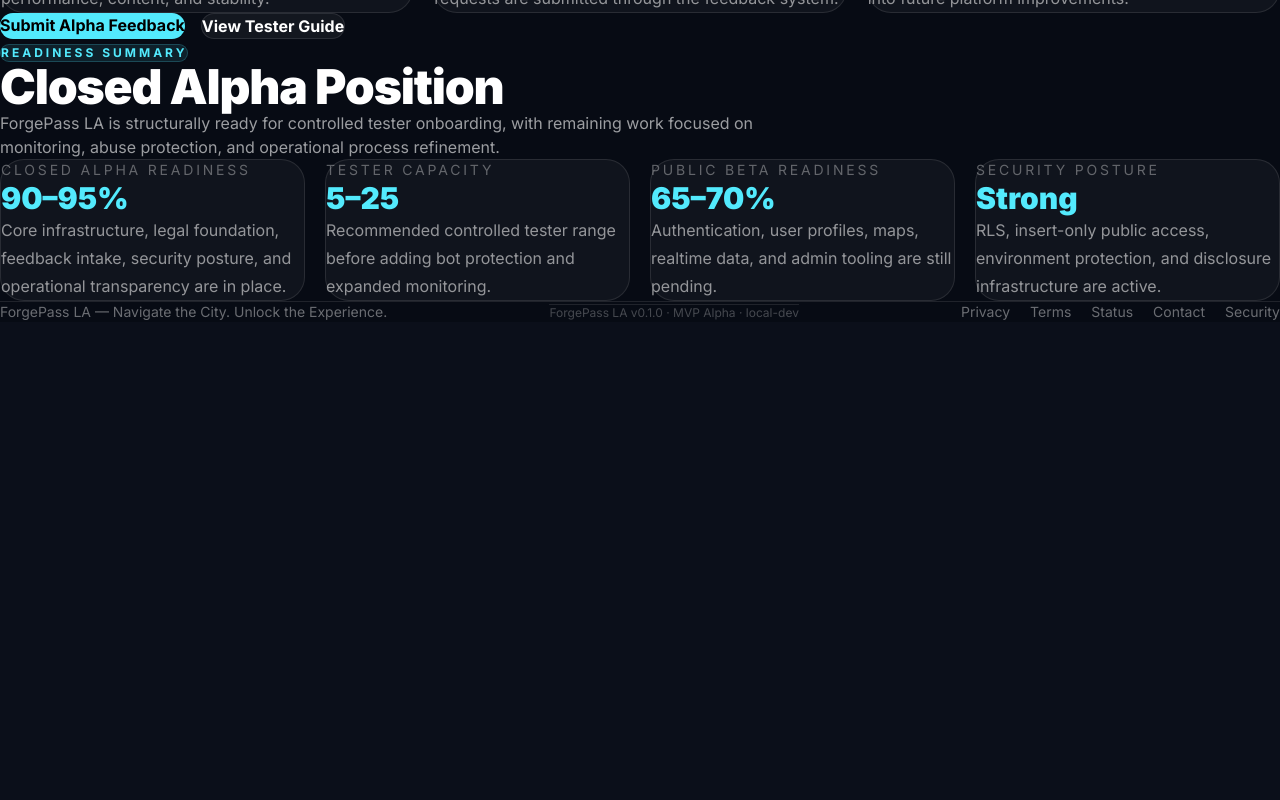
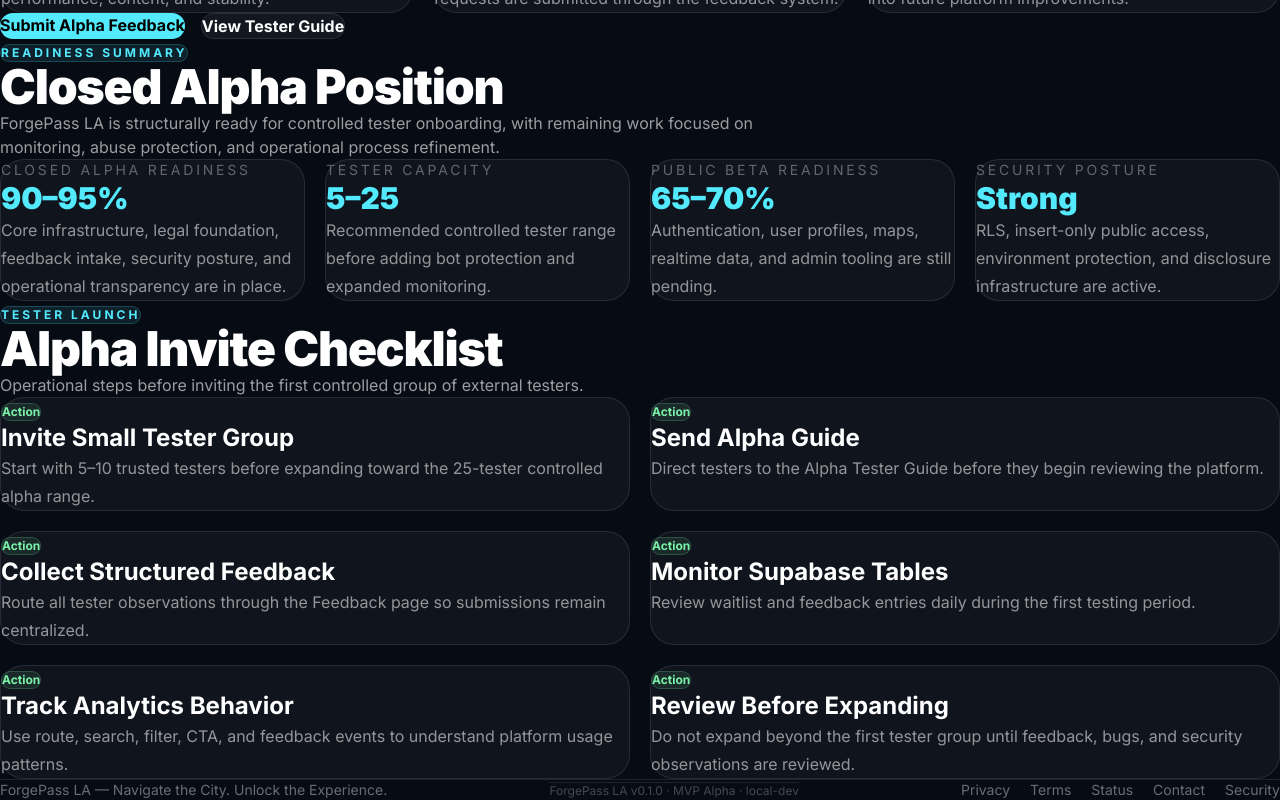
Before and after one commit to Oatskillua/forgepass-la, a React (Vite) app: page /status in a window 1280 px wide. Shown: the part 3782-4582 px from the top of the page. Before the commit the page ends 4104 px from the top, so only its background shows below. Built offline with nearby package versions, Linux system fonts and the light colour scheme.

Commit message:
Add alpha invite checklist section

```diff
--- /dev/null
+++ b/src/components/status/AlphaInviteChecklistSection.jsx
@@ -0,0 +1,37 @@
+import HomeSectionHeader from '../home/HomeSectionHeader'
+import HomeGrid from '../home/HomeGrid'
+import HomeCard from '../home/HomeCard'
+import Badge from '../Badge'
+
+import { alphaInviteChecklist } from '../../data/alphaInviteChecklist'
+
+export default function AlphaInviteChecklistSection() {
+  return (
+    <section className="mt-20">
+      <HomeSectionHeader
+        eyebrow="Tester Launch"
+        title="Alpha Invite Checklist"
+        subtitle="Operational steps before inviting the first controlled group of external testers."
+        align="left"
+      />
+
+      <HomeGrid columns="two">
+        {alphaInviteChecklist.map((item) => (
+          <HomeCard key={item.title} className="h-full">
+            <Badge tone="green" className="mb-5">
+              Action
+            </Badge>
+
+            <h3 className="text-2xl font-bold">
+              {item.title}
+            </h3>
+
+            <p className="mt-4 leading-7 text-white/55">
+              {item.detail}
+            </p>
+          </HomeCard>
+        ))}
+      </HomeGrid>
+    </section>
+  )
+}
--- /dev/null
+++ b/src/data/alphaInviteChecklist.js
@@ -0,0 +1,32 @@
+export const alphaInviteChecklist = [
+  {
+    title: 'Invite Small Tester Group',
+    detail:
+      'Start with 5–10 trusted testers before expanding toward the 25-tester controlled alpha range.',
+  },
+  {
+    title: 'Send Alpha Guide',
+    detail:
+      'Direct testers to the Alpha Tester Guide before they begin reviewing the platform.',
+  },
+  {
+    title: 'Collect Structured Feedback',
+    detail:
+      'Route all tester observations through the Feedback page so submissions remain centralized.',
+  },
+  {
+    title: 'Monitor Supabase Tables',
+    detail:
+      'Review waitlist and feedback entries daily during the first testing period.',
+  },
+  {
+    title: 'Track Analytics Behavior',
+    detail:
+      'Use route, search, filter, CTA, and feedback events to understand platform usage patterns.',
+  },
+  {
+    title: 'Review Before Expanding',
+    detail:
+      'Do not expand beyond the first tester group until feedback, bugs, and security observations are reviewed.',
+  },
+]
--- a/src/pages/Status.jsx
+++ b/src/pages/Status.jsx
@@ -11,6 +11,7 @@
 import AlphaOperationsSection from '../components/status/AlphaOperationsSection'
 import AlphaWorkflowSection from '../components/status/AlphaWorkflowSection'
 import AlphaReadinessSummarySection from '../components/status/AlphaReadinessSummarySection'
+import AlphaInviteChecklistSection from '../components/status/AlphaInviteChecklistSection'
 
 export default function Status() {
   return (
@@ -52,6 +53,7 @@
    <AlphaOperationsSection />
   <AlphaWorkflowSection />
  <AlphaReadinessSummarySection />
+<AlphaInviteChecklistSection />
      </PageShell>
   )
 }
```
